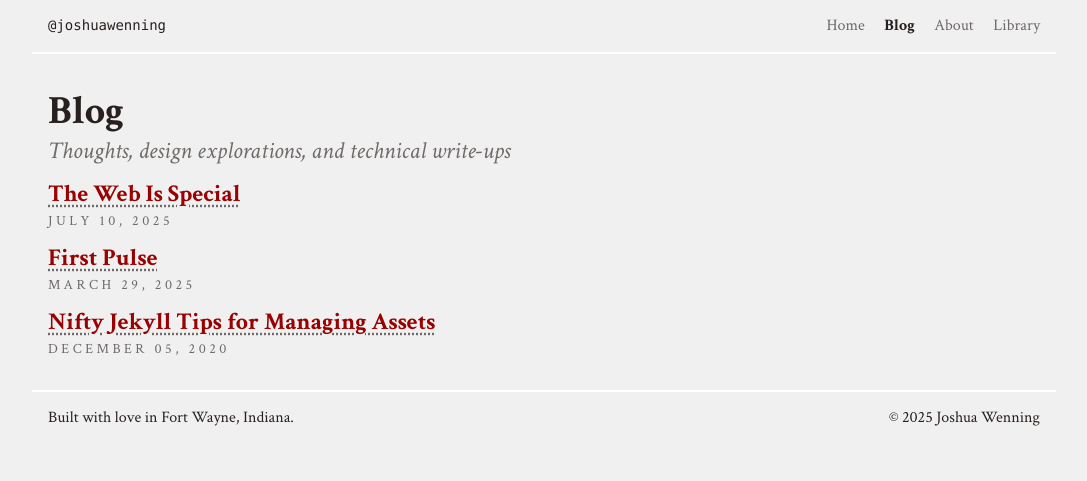
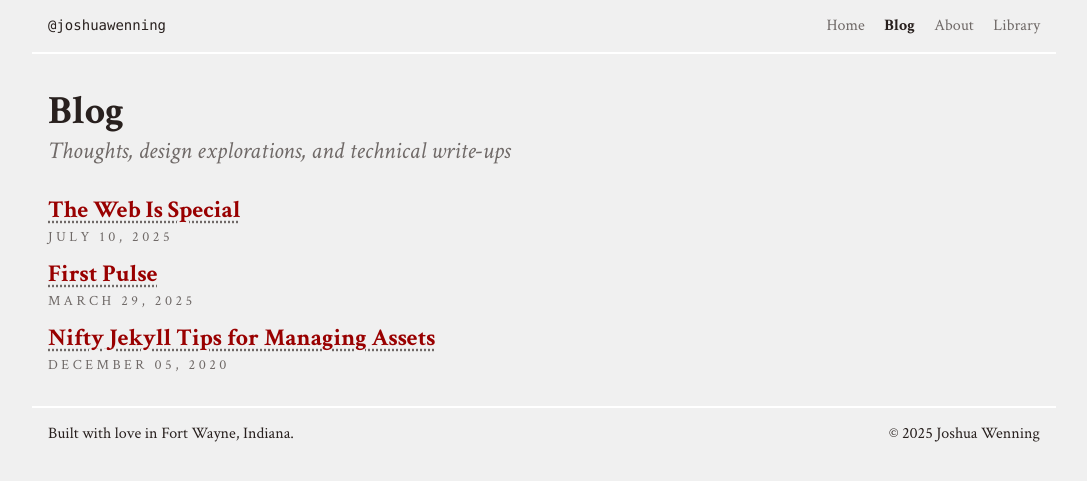
Before and after one commit to joshuawenning/blog, a Jekyll site: the page built from blog.html, in a window 1280 px wide. Shown: the top 481 px of the page, without its empty margins (96-1183 px from the left). Built offline with Jekyll 4.4.1, drawn with Linux system fonts in a browser that asks for light colours.

Commit message:
Add extra heading spacing for consistency

```diff
--- a/blog.html
+++ b/blog.html
@@ -5,7 +5,7 @@ title: Blog
 
 <section class="mb-2 pl-1 pr-1">
   <h1 class="text-h2">Blog</h1>
-  <h2 class="mb-1 grey text-h4 text-italic text-normal">Thoughts, design explorations, and technical write-ups</h2>
+  <h2 class="mb-2 grey text-h4 text-italic text-normal">Thoughts, design explorations, and technical write-ups</h2>
   <ul class="list-reset">
     {% for post in site.posts %}
     <li class="lh-solid mb-1 text-h4">
```
